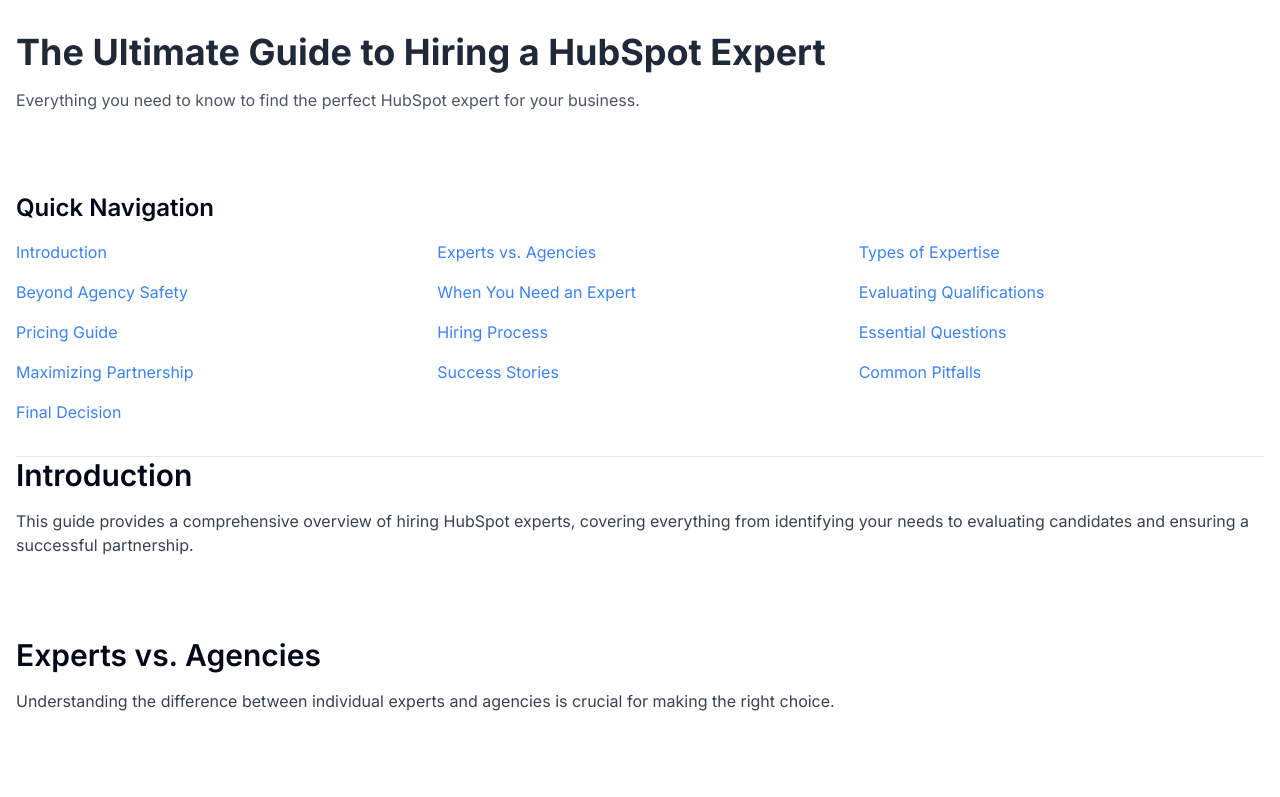
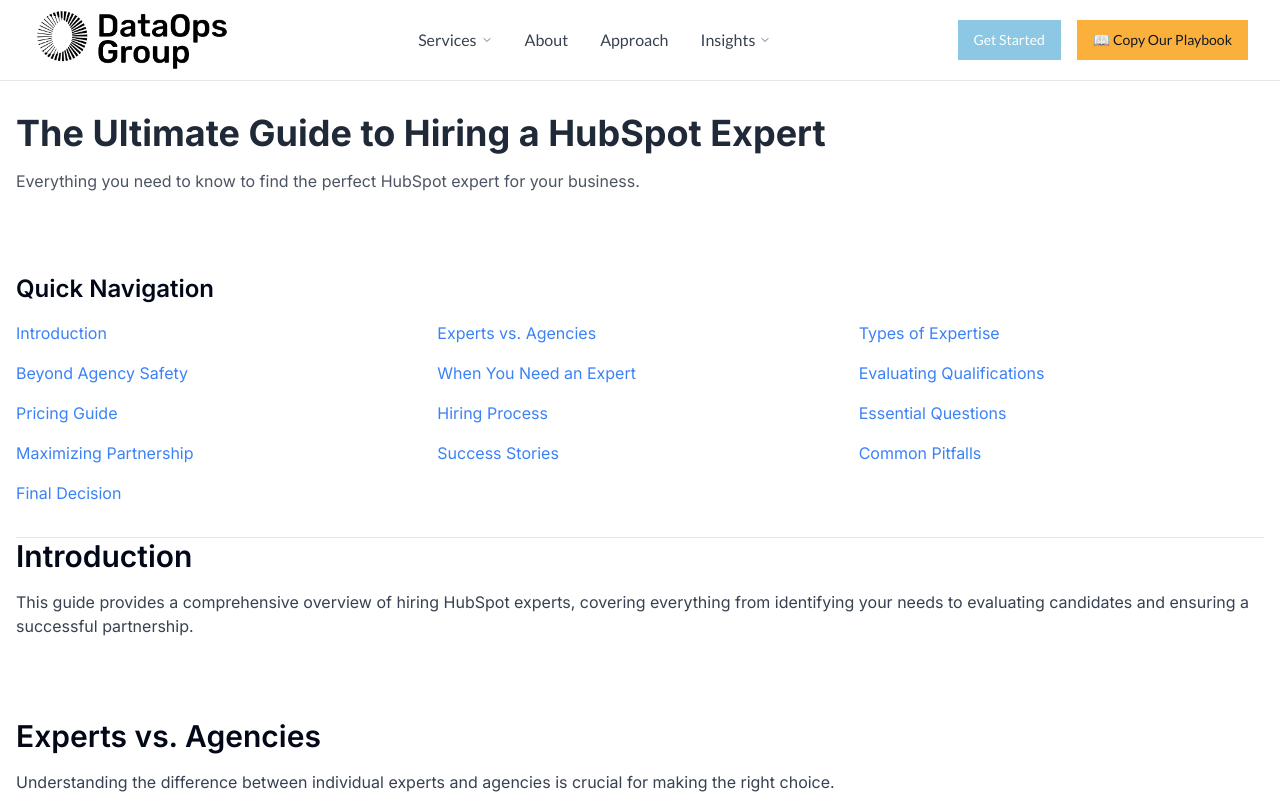
Before and after one commit to dataopsgroup/v0-oh, a Next.js app: page /guides/hubspot-expert in a window 1280 px wide. Shown: the top 797 px of the page. Built offline with nearby package versions, Linux system fonts and the light colour scheme.

Commit message:
feat: restore HubSpot Expert guide page with navigation
Reintegrate expert page and align with main navigation and footer.

#VERCEL_SKIP

Co-authored-by: DataOps Group <210094072+dataopsgroup@users.noreply.github.com>

```diff
--- a/app/guides/hubspot-expert/page.tsx
+++ b/app/guides/hubspot-expert/page.tsx
@@ -1,5 +1,10 @@
+import Navigation from "@/components/navigation"
+import GlobalFooter from "@/components/global-footer"
+
 const HubSpotExpertGuide = () => {
   return (
+    <>
+      <Navigation />
       <div className="container mx-auto px-4 py-8">
         <header className="mb-12">
           <h1 className="text-4xl font-bold text-gray-800 mb-4">The Ultimate Guide to Hiring a HubSpot Expert</h1>
@@ -148,6 +153,8 @@ const HubSpotExpertGuide = () => {
           </p>
         </section>
       </div>
+      <GlobalFooter />
+    </>
   )
 }
 
```
Lines whose indentation alone changed are shown as unchanged.
